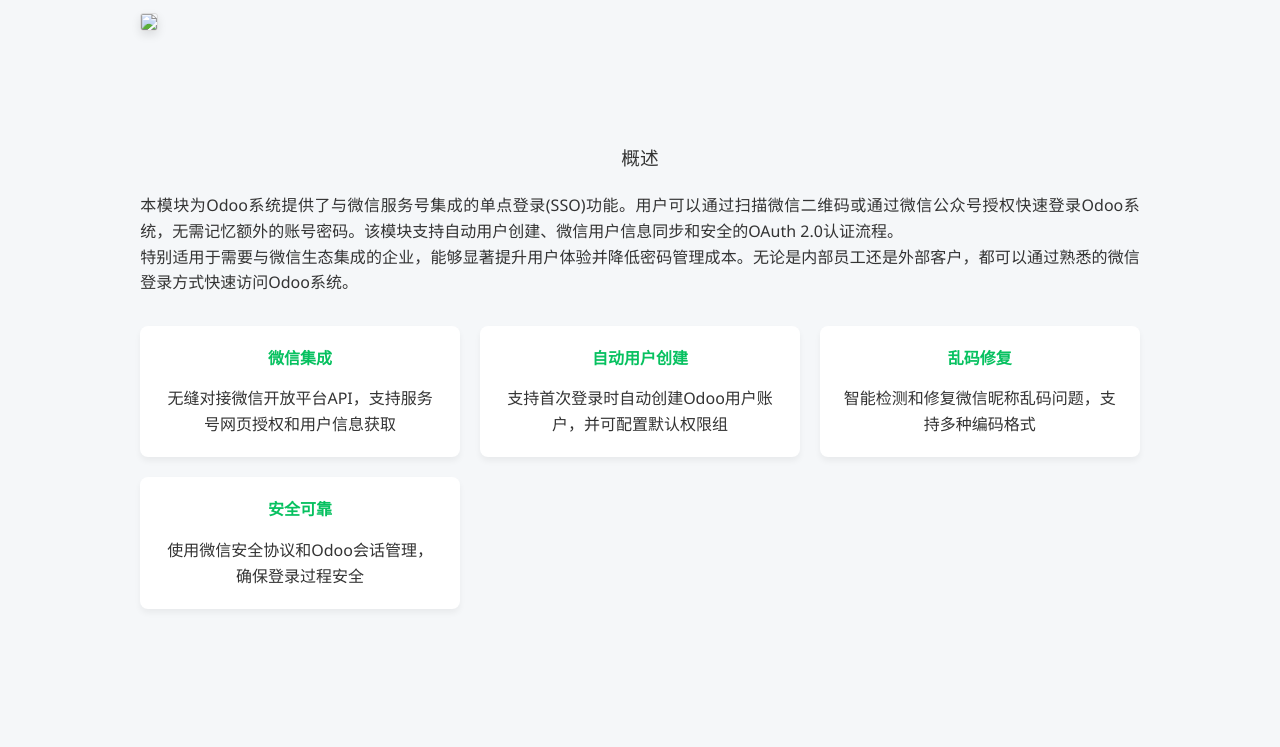
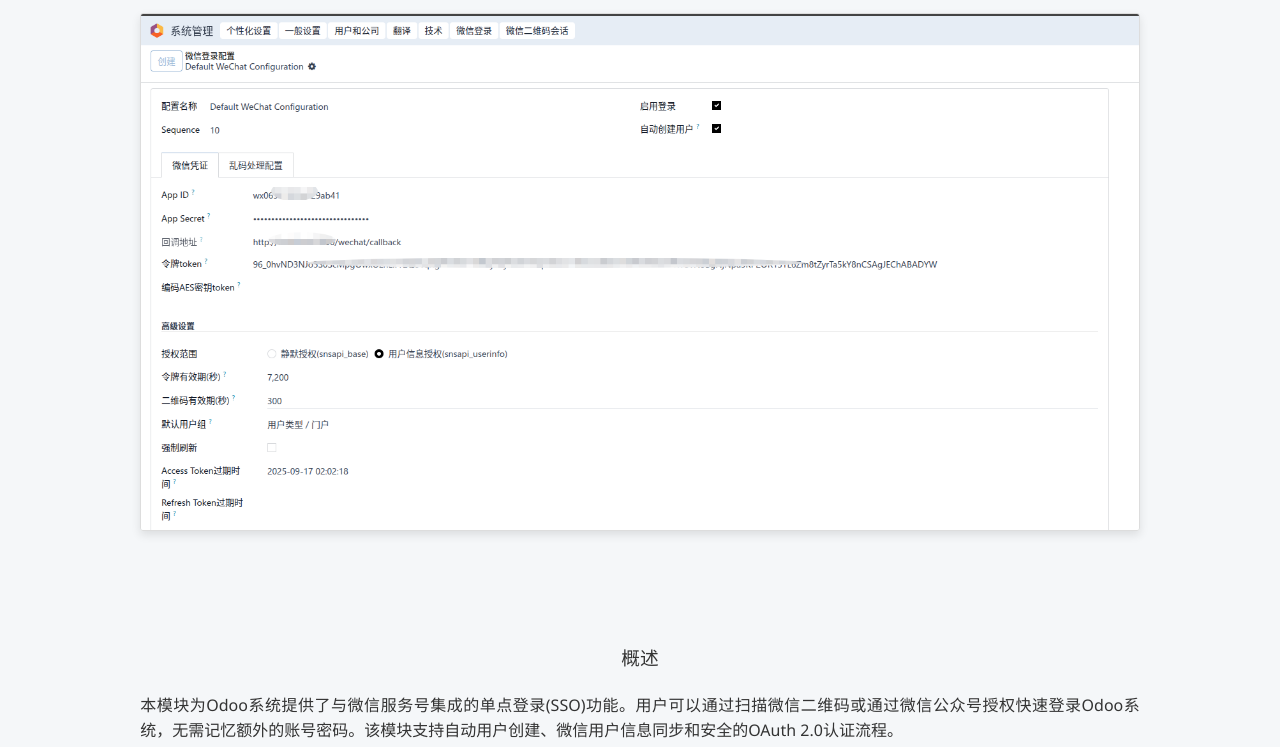
Before and after one commit to duodoo-ai/social_im, a plain HTML site: page oudu_wechat_login/static/description/index.html in a window 1280 px wide. Shown: the part 81-828 px from the top of the page. Drawn offline with Linux system fonts and the light colour scheme; files whose address does not match are found by name.

Commit message:
提交 个人微信扫描二维码认证用户处理 增加模块使用说明 20250922 153500

```diff
--- a/oudu_wechat_login/static/description/index.html
+++ b/oudu_wechat_login/static/description/index.html
@@ -243,7 +243,7 @@
             <h4 class="oe_slogan mt-0" style="font-size: 23px">DuodooTEKr多度科技 - www.duodoo.tech</h4>
             <div class="oe_demo oe_screenshot"
                 style="max-width: 84%; margin: 16px 8%">
-                <img src="static/description/screenshot.png">
+                <img src="screenshot.png">
             </div>
         </div>
     </section>
```
